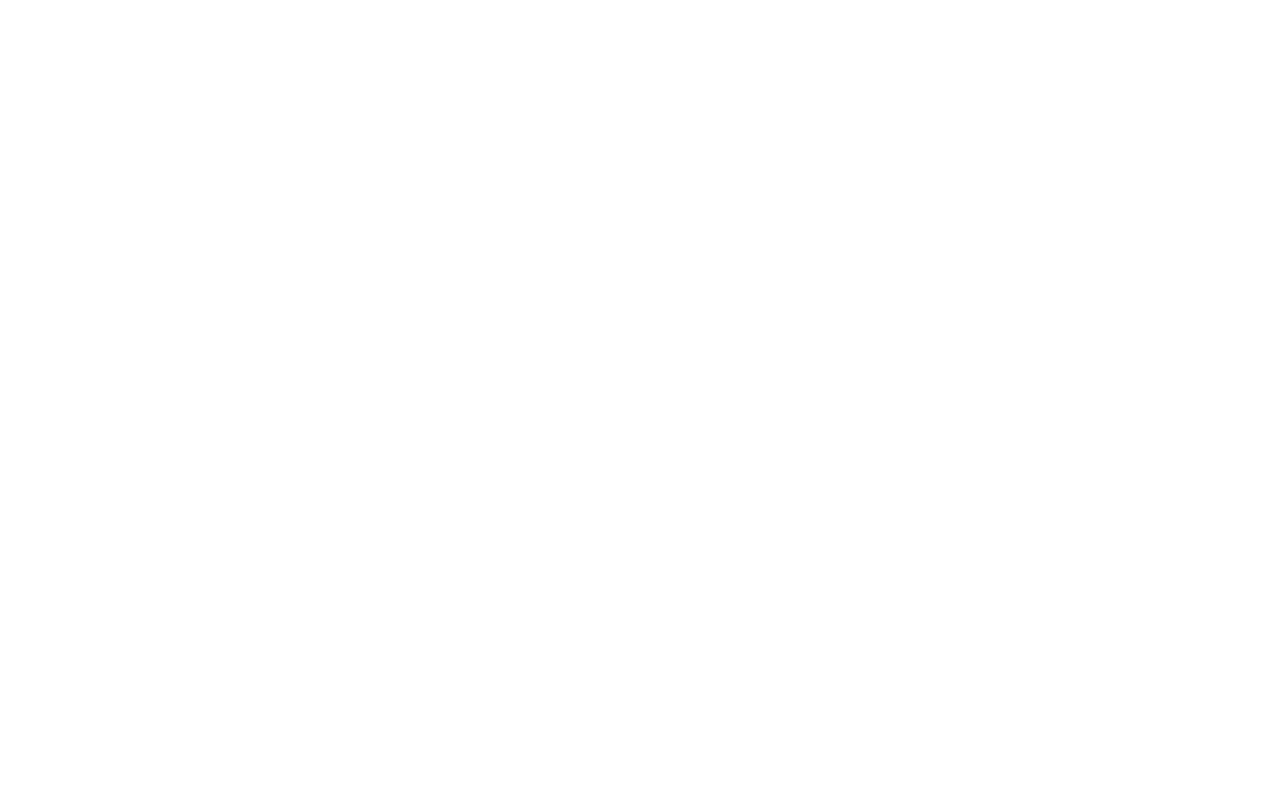
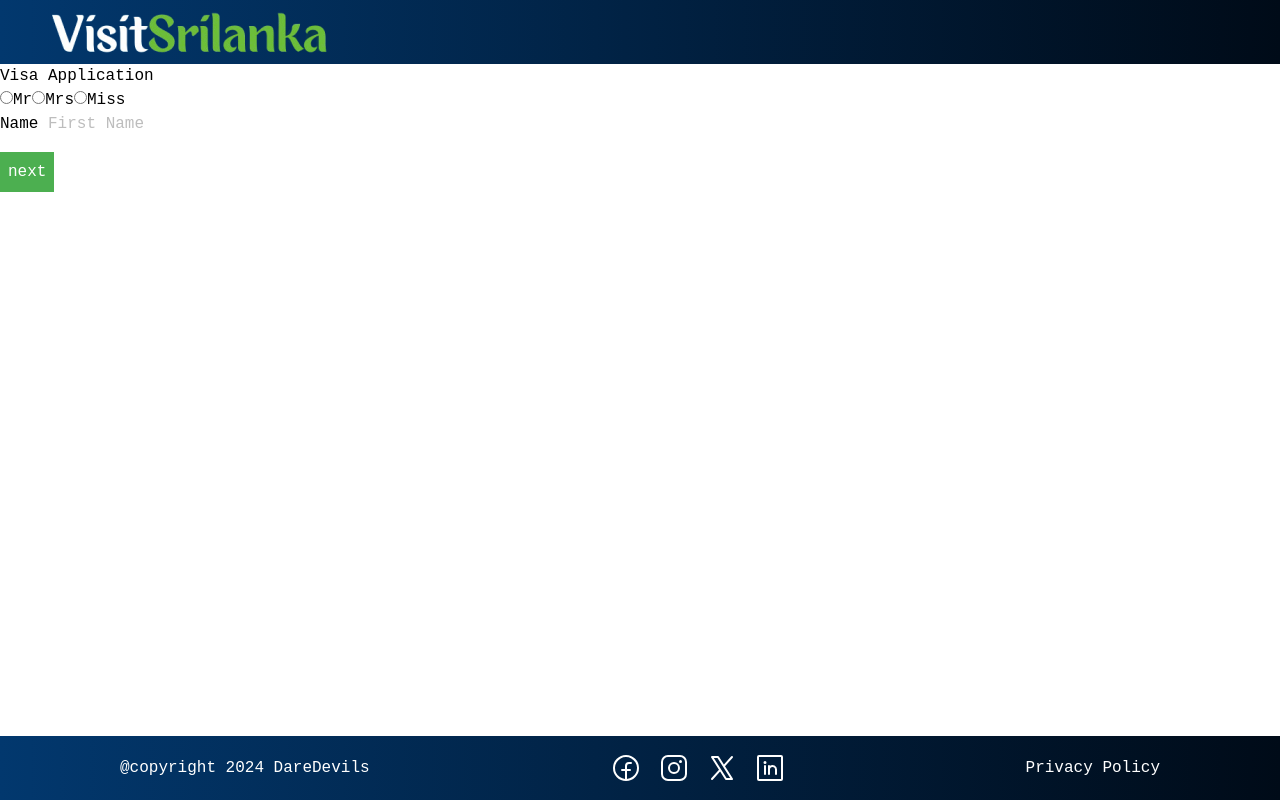
Before and after one commit to Akith-002/Daredevils_VisitSrilanka, a React (Vite) app: page /visaapplication in a window 1280 px wide. Before the commit this address had no page. Built offline with nearby package versions, Linux system fonts and the light colour scheme.

Commit message:
visa approval

```diff
--- a/src/App.jsx
+++ b/src/App.jsx
@@ -1,6 +1,7 @@
 import { useState } from "react";
 import "./App.css";
 import VisaApprovalMain from "./Views/VisaApprovalMain";
+import VisaApplication from "./Views/VisaApplication";
 import { Router, BrowserRouter, Routes, Route } from "react-router-dom";
 
 function App() {
@@ -11,6 +12,7 @@ function App() {
       <BrowserRouter>
         <Routes>
           <Route path="/visaapprovalmain" Component={VisaApprovalMain} />
+          <Route path="/visaapplication" Component={VisaApplication} />
         </Routes>
       </BrowserRouter>
     </>
--- /dev/null
+++ b/src/Components/FooterType2.jsx
@@ -0,0 +1,24 @@
+import React from "react";
+import {
+  FacebookLogo,
+  InstagramLogo,
+  LinkedinLogo,
+  XLogo,
+} from "@phosphor-icons/react";
+
+function FooterType2() {
+  return (
+    <div className="fixed left-0 bottom-0 flex justify-around items-center w-full h-16 max-h-20 bg-gradient-to-r from-blue-3 to-blue-4">
+      <div className="text-white">@copyright 2024 DareDevils</div>
+      <div className="flex gap-4">
+        <FacebookLogo size={32} color="#ffffff" />
+        <InstagramLogo size={32} color="#ffffff" />
+        <XLogo size={32} color="#ffffff" />
+        <LinkedinLogo size={32} color="#ffffff" />
+      </div>
+      <div className="text-white">Privacy Policy</div>
+    </div>
+  );
+}
+
+export default FooterType2;
--- a/src/Components/NavbarType2.jsx
+++ b/src/Components/NavbarType2.jsx
@@ -3,7 +3,7 @@ import logo from "../assets/images/logo.png";
 
 function NavbarType2() {
   return (
-    <div className="fixed left-0 top-0 w-full h-16 max-h-20 bg-gradient-to-r from-blue-3 to-blue-4">
+    <div className="fixed left-0 top-0 w-full h-16 bg-gradient-to-r from-blue-3 to-blue-4">
       <div className="py-2 ml-4">
         <img src={logo} alt="logo" />
       </div>
--- /dev/null
+++ b/src/Views/VisaApplication.jsx
@@ -0,0 +1,62 @@
+import React from "react";
+import NavbarType2 from "../Components/NavbarType2";
+import FooterType2 from "../Components/FooterType2";
+import { Field, Formik, Form } from "formik";
+
+function VisaApplication() {
+  return (
+    <div className="bg-backgroundImage">
+      <NavbarType2 />
+
+      <section className="mt-16">
+        <h1>Visa Application</h1>
+
+        <Formik
+          initialValues={{
+            honorific: "",
+            name: "",
+          }}
+          onSubmit={async (values) => {
+            await new Promise((r) => setTimeout(r, 500));
+            alert(JSON.stringify(values, null, 2)); // Alert the form values on submission
+          }}
+        >
+          {({ values }) => (
+            <Form>
+              <div role="group" aria-labelledby="honorifics">
+                <label>
+                  <Field type="radio" name="honorific" value="Mr" />
+                  Mr
+                </label>
+                <label>
+                  <Field type="radio" name="honorific" value="Mrs" />
+                  Mrs
+                </label>
+                <label>
+                  <Field type="radio" name="honorific" value="Miss" />
+                  Miss
+                </label>
+              </div>
+              <div>
+                <label>
+                  Name <Field name="name" placeholder="First Name" />
+                </label>
+              </div>
+
+              <button
+                type="submit"
+                className="mt-4 p-2 bg-green-500 text-white"
+              >
+                next
+              </button>
+            </Form>
+          )}
+        </Formik>
+      </section>
+
+      <FooterType2 />
+    </div>
+  );
+}
+
+export default VisaApplication;
--- a/src/Views/VisaApprovalMain.jsx
+++ b/src/Views/VisaApprovalMain.jsx
@@ -1,52 +1,82 @@
 import React from "react";
 import NavbarType2 from "../Components/NavbarType2";
-import { Carousel } from "@material-tailwind/react";
+import FooterType2 from "../Components/FooterType2";
+import { Carousel, IconButton, Button } from "@material-tailwind/react";
 import image1 from "../assets/images/carousel/image1.png";
 import image2 from "../assets/images/carousel/image2.png";
 import image3 from "../assets/images/carousel/image3.png";
 import image4 from "../assets/images/carousel/image4.png";
+import { Link } from "react-router-dom";
 
 function VisaApprovalMain() {
   return (
-    <div className="w-screen h-screen">
+    <div className="size-full bg-custom-radial">
       <NavbarType2 />
-      <section className="flex justify-between w-full h-2/3 mt-20">
-        <div className="w-1/3">
-          <p className="text-4xl font-bold">
-            Start your Sri Lankan adventure with ease—apply for your visa or
-            check your approval status in just a few clicks!
+
+      <section className="flex justify-evenly items-center gap-16 w-full h-screen pt-28 pb-20 px-28">
+        <div className="w-3/4 h-3/4 flex flex-col gap-20">
+          <p className="text-5xl font-bold leading-13">
+            Start your <span className="text-[#888888]">Sri Lankan</span>{" "}
+            adventure with ease—apply for your visa or check your approval
+            status in just a few clicks!
           </p>
-          <div>
-            <button>Apply for Visa</button>
-            <button>Check your visa status</button>
+          <div className="flex justify-around w-2/3">
+            <a href="/visaapplication">
+              <Button
+                size="lg"
+                color="green"
+                variant="gradient"
+                className="shadow-lg"
+              >
+                Apply for visa
+              </Button>
+            </a>
+            <Button
+              size="lg"
+              color="light-green"
+              variant="gradient"
+              className="shadow-lg"
+            >
+              Check your visa status
+            </Button>
           </div>
         </div>
         <Carousel
           transition={{ duration: 2 }}
-          className="rounded-xl w-2/5 h-2/5"
+          className="rounded-xl w-3/5 h-full mb-8"
+          prevArrow={({ handlePrev }) => <IconButton className="hidden" />}
+          nextArrow={({ handleNext }) => <IconButton className="hidden" />}
+          navigation={({ setActiveIndex, activeIndex, length }) => {
+            <div className="hidden"></div>;
+          }}
+          autoplay={true}
+          autoplayDelay={4000}
+          loop={true}
         >
           <img
             src={image1}
             alt="image 1"
-            className="w-[670px] h-[670px] object-cover"
+            className="w-full h-full object-cover"
           />
           <img
             src={image2}
             alt="image 2"
-            className="w-[670px] h-[670px] object-cover"
+            className="w-full h-full object-cover"
           />
           <img
             src={image3}
             alt="image 3"
-            className="w-[670px] h-[670px] object-cover"
+            className="w-full h-full object-cover"
           />
           <img
             src={image4}
             alt="image 3"
-            className="w-[670px] h-[670px] object-cover"
+            className="w-full h-full object-cover"
           />
         </Carousel>
       </section>
+
+      <FooterType2 />
     </div>
   );
 }
--- a/tailwind.config.js
+++ b/tailwind.config.js
@@ -3,7 +3,31 @@ const withMT = require("@material-tailwind/react/utils/withMT");
 module.exports = withMT({
   content: ["./index.html", "./src/**/*.{js,ts,jsx,tsx}"],
   theme: {
-    extend: {},
+    extend: {
+      colors: {
+        blue: {
+          1: "#01385F",
+          2: "#3A77BD",
+          3: "#02386E",
+          4: "#000B18",
+        },
+        green: {
+          1: "#1B501B",
+          2: "#6CBE3A",
+        },
+        customGreen: "#1B501B",
+        sand: {
+          DEFAULT: "#F0E3D5",
+        },
+      },
+      backgroundImage: {
+        "custom-radial":
+          "radial-gradient(250.23% 63.52% at 63.52% 44.26%, #FFF 0%, #F4F4F4 29.2%, #CECECE 74.4%, #8D8D8D 100%)",
+      },
+      lineHeight: {
+        13: "3.25rem",
+      },
+    },
   },
   plugins: [],
 });
```
